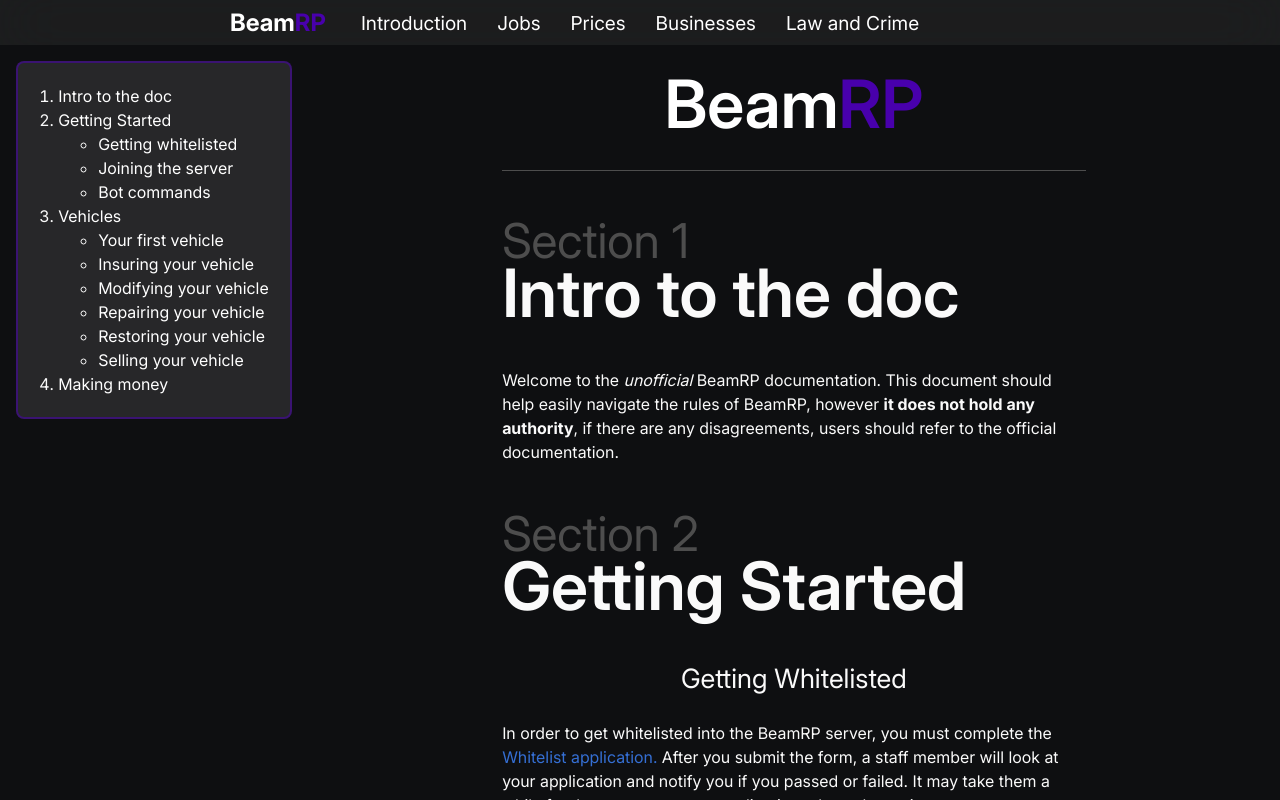
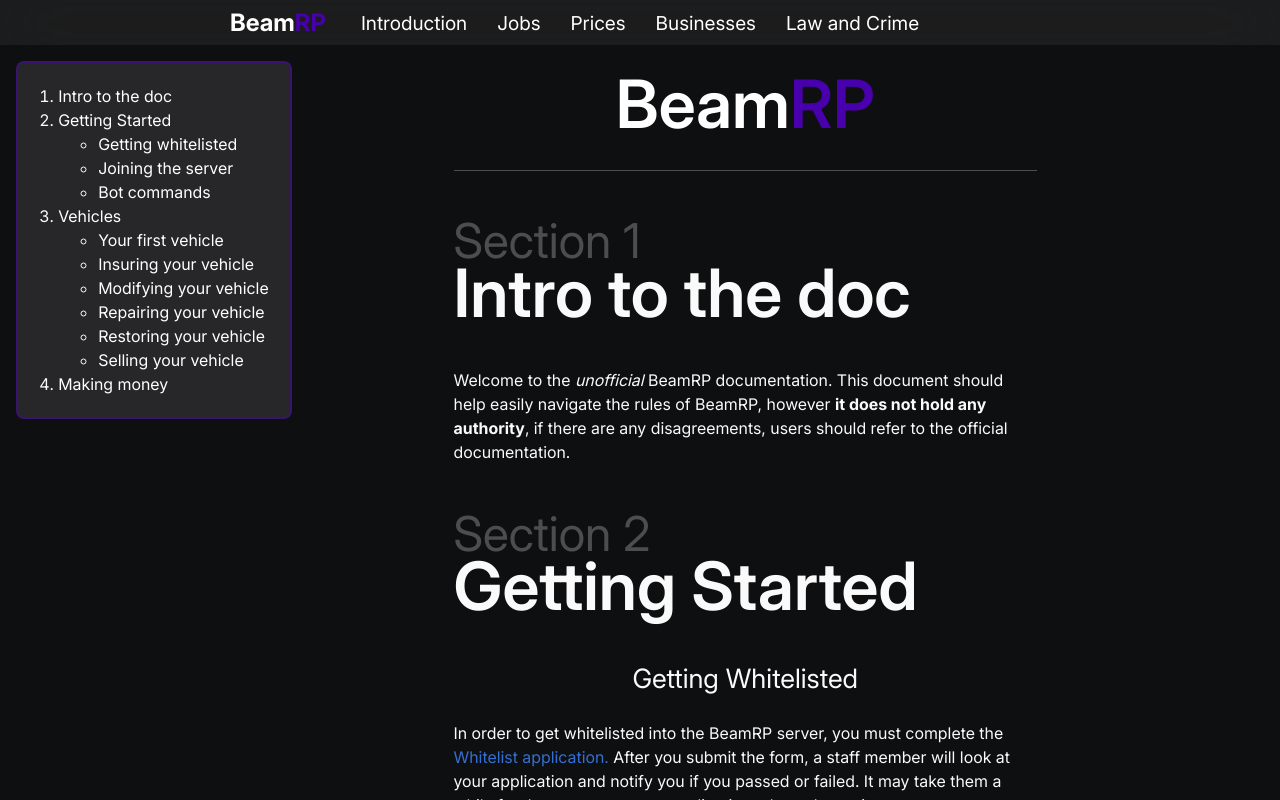
Before and after one commit to TelToa/Beamrp-doc2, a plain HTML site: page index.html in a window 1280 px wide. Drawn offline with Linux system fonts and the light colour scheme.

Commit message:
change padding (hopefully fixes git pages)

```diff
--- a/stylesheet.css
+++ b/stylesheet.css
@@ -61,8 +61,8 @@ hr {
 .maincontent {
     overflow-y: auto;
     padding-bottom: 45px;
-    padding-left: 20%;
-    padding-right: 20%;
+    padding-left: 15%;
+    padding-right: 25%;
 }
 
 .navbar {
```
